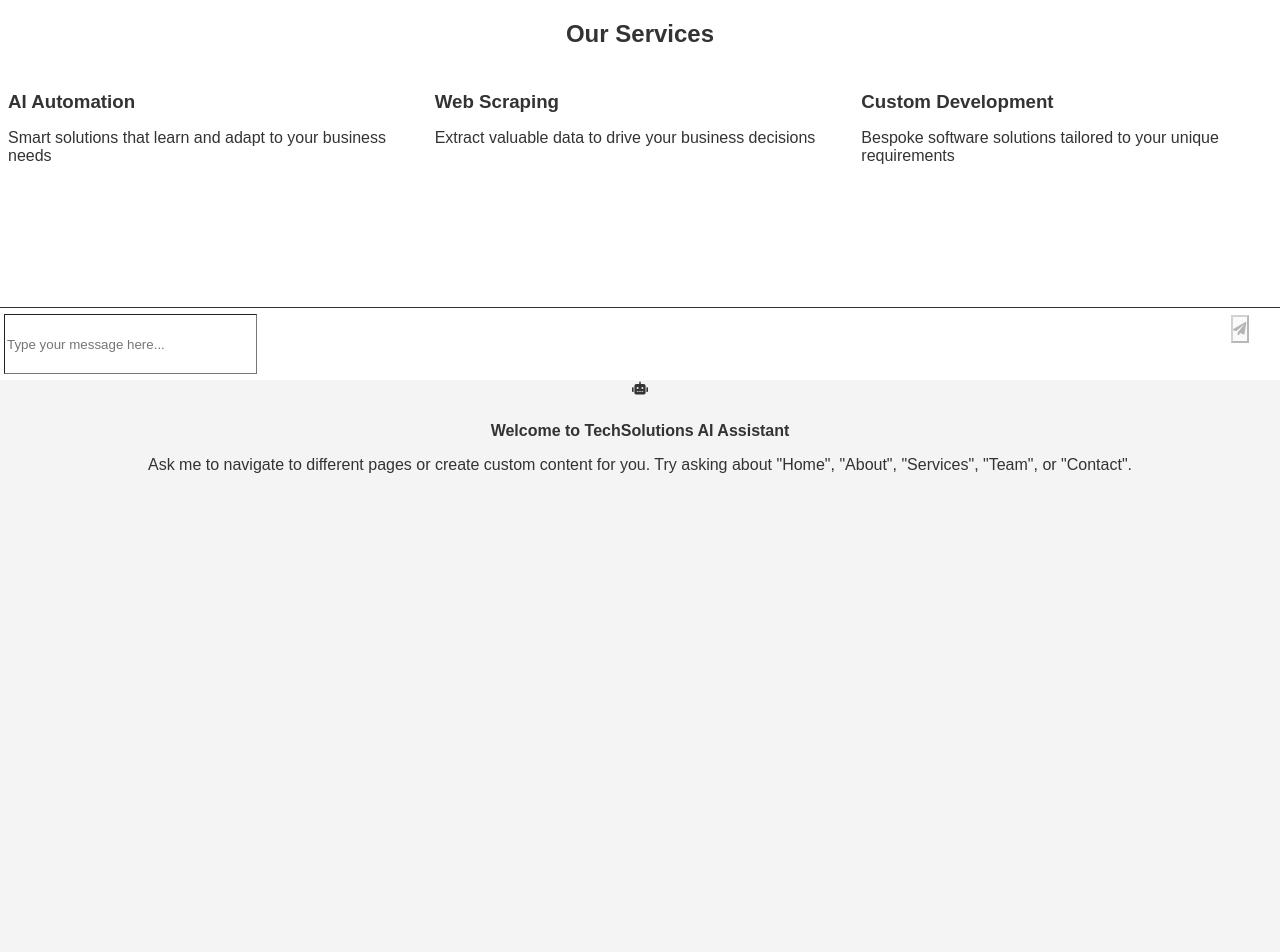
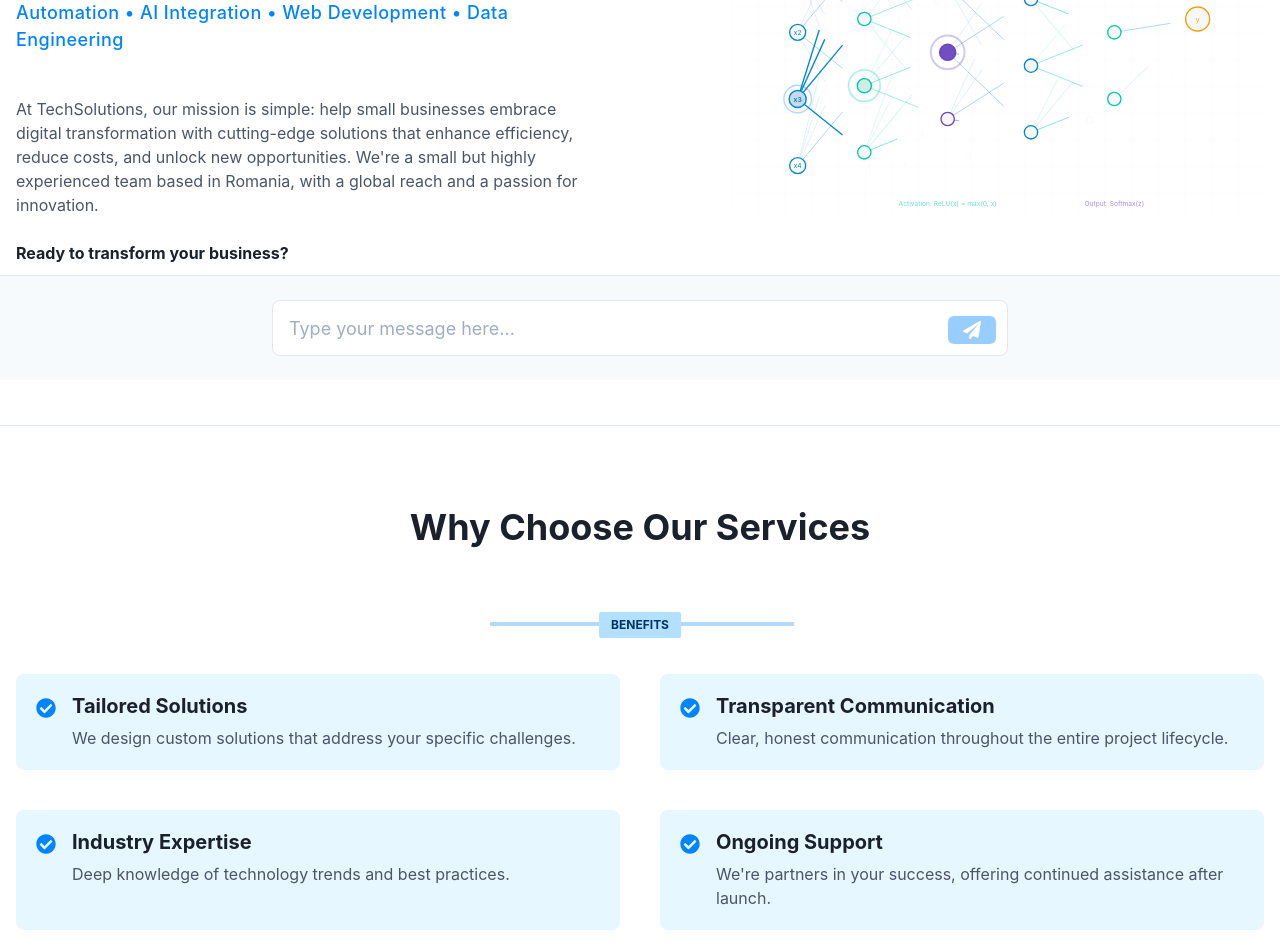
Before and after one commit to vlaven96/landingpage, a React (Vite) app: page / in a window 1280 px wide. Shown: the part 420-1372 px from the top of the page. Built offline with nearby package versions, Linux system fonts and the light colour scheme; the HTML template or start-up script is replaced by a standard one.

Commit message:
improvements on the dark theme

```diff
--- a/src/App.tsx
+++ b/src/App.tsx
@@ -1,5 +1,5 @@
 import React, { useState, useEffect } from 'react';
-import { Box } from '@chakra-ui/react';
+import { Box, ChakraProvider, extendTheme } from '@chakra-ui/react';
 import Navbar from './components/Navbar';
 import Chat from './components/Chat';
 import HomePage from './components/HomePage';
@@ -9,6 +9,41 @@
 import ContactPage from './components/ContactPage';
 import DynamicPage from './components/DynamicPage';
 import OurProcessPage from './components/OurProcessPage';
+
+// Define a custom theme with improved dark mode colors
+const theme = extendTheme({
+  colors: {
+    brand: {
+      50: '#e6f7ff',
+      100: '#b3e0ff',
+      200: '#80c9ff',
+      300: '#4db2ff',
+      400: '#269bff',
+      500: '#0084ff', // primary brand color
+      600: '#0066cc',
+      700: '#004d99',
+      800: '#003366',
+      900: '#001a33',
+    },
+    darkBg: {
+      700: '#2d3748', // slightly lighter dark background
+      800: '#1e2536', // medium dark background
+      900: '#171923', // darkest background (for chat)
+    }
+  },
+  config: {
+    initialColorMode: 'light',
+    useSystemColorMode: true,
+  },
+  styles: {
+    global: (props: any) => ({
+      body: {
+        bg: props.colorMode === 'dark' ? 'darkBg.700' : 'white',
+        color: props.colorMode === 'dark' ? 'white' : 'gray.800',
+      },
+    }),
+  },
+});
 
 // "Default" pages
 export type DefaultPageName = 'home' | 'about' | 'services' | 'team' | 'contact' | 'process';
@@ -132,6 +167,7 @@
   };
 
   return (
+    <ChakraProvider theme={theme}>
       <Box minH="100vh" position="relative">
         <Navbar
           unlockedPages={unlockedPages}
@@ -146,6 +182,7 @@
         {/* The Chat can unlock existing pages or create new ones */}
         <Chat onUnlockOrCreatePage={unlockOrCreatePage} />
       </Box>
+    </ChakraProvider>
   );
 };
 
--- a/src/components/AboutPage.tsx
+++ b/src/components/AboutPage.tsx
@@ -98,7 +98,7 @@
       ];
 
   // Color mode values
-  const bg = useColorModeValue('white', 'darkBg.900');
+  const bg = useColorModeValue('white', 'darkBg.700');
   const cardBg = useColorModeValue('white', 'darkBg.800');
   const textColor = useColorModeValue('gray.800', 'gray.100');
   const subtextColor = useColorModeValue('gray.600', 'gray.300');
--- a/src/components/ContactPage.tsx
+++ b/src/components/ContactPage.tsx
@@ -144,7 +144,7 @@
   const thankYouText = language === 'en' ? "Thank you for your message. We'll get back to you soon!" : "Mulțumim pentru mesaj. Vă vom contacta în curând!";
 
   // Color mode values
-  const bg = useColorModeValue('white', 'darkBg.900');
+  const bg = useColorModeValue('white', 'darkBg.700');
   const cardBg = useColorModeValue('white', 'darkBg.800');
   const textColor = useColorModeValue('gray.800', 'gray.100');
   const subtextColor = useColorModeValue('gray.600', 'gray.300');
--- a/src/components/HomePage.tsx
+++ b/src/components/HomePage.tsx
@@ -11,15 +11,18 @@
   VStack,
   HStack,
   Divider,
-  Badge
+  Badge,
+  SimpleGrid,
+  Icon
 } from '@chakra-ui/react';
 import { motion } from 'framer-motion';
 import { Language } from '../App';
 import NeuralNetworkAnimation from './NeuralNetworkAnimation';
-import { FaArrowRight } from 'react-icons/fa';
+import { FaArrowRight, FaCheckCircle } from 'react-icons/fa';
 
 const MotionBox = motion(Box);
 const MotionText = motion(Text);
+const MotionFlex = motion(Flex);
 
 interface HomePageProps {
   language: Language;
@@ -48,12 +51,47 @@
     : 'Programează o Consultație Gratuită';
 
   // Color mode values
-  const bg = useColorModeValue('white', 'darkBg.900');
+  const bg = useColorModeValue('white', 'darkBg.700');
   const cardBg = useColorModeValue('white', 'darkBg.800');
   const textColor = useColorModeValue('gray.800', 'gray.100');
   const subtextColor = useColorModeValue('gray.600', 'gray.300');
   const highlightColor = useColorModeValue('brand.500', 'brand.300');
   const badgeBg = useColorModeValue('brand.50', 'whiteAlpha.200');
+  const accentColor = useColorModeValue('brand.500', 'brand.300');
+  const highlightBg = useColorModeValue('brand.50', 'darkBg.700');
+  const sectionBg = useColorModeValue('white', 'gray.900');
+
+  // Why Choose Us section content
+  const whyChooseUsTitle = language === 'en'
+    ? "Why Choose Our Services"
+    : "De Ce Să Alegi Serviciile Noastre";
+
+  const whyChooseUsFeatures = [
+    {
+      title: language === 'en' ? "Tailored Solutions" : "Soluții Personalizate",
+      description: language === 'en'
+        ? "We design custom solutions that address your specific challenges."
+        : "Proiectăm soluții personalizate care abordează provocările tale specifice."
+    },
+    {
+      title: language === 'en' ? "Transparent Communication" : "Comunicare Transparentă",
+      description: language === 'en'
+        ? "Clear, honest communication throughout the entire project lifecycle."
+        : "Comunicare clară și onestă pe tot parcursul ciclului de viață al proiectului."
+    },
+    {
+      title: language === 'en' ? "Industry Expertise" : "Expertiză în Industrie",
+      description: language === 'en'
+        ? "Deep knowledge of technology trends and best practices."
+        : "Cunoștințe profunde despre tendințele și cele mai bune practici din tehnologie."
+    },
+    {
+      title: language === 'en' ? "Ongoing Support" : "Suport Continuu",
+      description: language === 'en'
+        ? "We're partners in your success, offering continued assistance after launch."
+        : "Suntem parteneri în succesul tău, oferind asistență continuă după lansare."
+    }
+  ];
 
   return (
     <Box minH="100vh" bg={bg} overflowX="hidden">
@@ -163,64 +201,90 @@
         </Flex>
       </Container>
 
-      {/* Features Section */}
-      <Box bg={useColorModeValue('gray.50', 'darkBg.800')} py={20}>
+      {/* Why Choose Our Services Section - replacing "Our Services" */}
+      <Box
+        bg={sectionBg}
+        py={20}
+        borderTop="1px solid"
+        borderBottom="1px solid"
+        borderColor={useColorModeValue('gray.200', 'gray.700')}
+      >
         <Container maxW="container.xl">
+          <VStack spacing={12} align="stretch">
             <Heading
               as="h2"
               size="xl"
               textAlign="center"
-            mb={16}
+              mb={6}
               color={textColor}
             >
-            {language === 'en' ? 'Our Services' : 'Serviciile Noastre'}
+              {whyChooseUsTitle}
             </Heading>
 
-          <Stack
-            direction={{ base: 'column', md: 'row' }}
-            spacing={8}
-            justify="center"
+            {/* Line with Badge */}
+            <Flex justify="center" mb={6}>
+              <Box position="relative" width="100%" maxW="300px">
+                <Divider borderColor={accentColor} borderWidth="2px" opacity={0.3} />
+                <Badge
+                  colorScheme="brand"
+                  position="absolute"
+                  top="-10px"
+                  left="50%"
+                  transform="translateX(-50%)"
+                  px={3}
+                  py={1}
                 >
-            {[
-              {
-                title: language === 'en' ? 'AI Automation' : 'Automatizare AI',
-                description: language === 'en'
-                  ? 'Smart solutions that learn and adapt to your business needs'
-                  : 'Soluții inteligente care învață și se adaptează nevoilor afacerii tale'
-              },
-              {
-                title: language === 'en' ? 'Web Scraping' : 'Web Scraping',
-                description: language === 'en'
-                  ? 'Extract valuable data to drive your business decisions'
-                  : 'Extrage date valoroase pentru a-ți ghida deciziile de afaceri'
-              },
-              {
-                title: language === 'en' ? 'Custom Development' : 'Dezvoltare Personalizată',
-                description: language === 'en'
-                  ? 'Bespoke software solutions tailored to your unique requirements'
-                  : 'Soluții software personalizate adaptate cerințelor tale unice'
-              }
-            ].map((feature, idx) => (
-              <MotionBox
+                  {language === 'en' ? "Benefits" : "Beneficii"}
+                </Badge>
+              </Box>
+            </Flex>
+
+            {/* Why Choose Us Features */}
+            <SimpleGrid columns={{ base: 1, md: 2 }} spacing={10}>
+              {whyChooseUsFeatures.map((feature, idx) => (
+                <MotionFlex
                   key={idx}
-                bg={cardBg}
-                p={8}
+                  direction="column"
+                  initial={{ opacity: 0, y: 10 }}
+                  animate={{ opacity: 1, y: 0 }}
+                  transition={{ delay: 0.1 * idx + 0.5, duration: 0.5 }}
+                  p={5}
                   borderRadius="lg"
-                boxShadow="sm"
-                flex="1"
-                initial={{ opacity: 0, y: 20 }}
-                animate={{ opacity: 1, y: 0 }}
-                transition={{ delay: 0.2 * idx, duration: 0.5 }}
+                  bg={highlightBg}
+                  _hover={{
+                    transform: 'translateY(-5px)',
+                    boxShadow: 'md'
+                  }}
+                  transition="all 0.3s"
                 >
-                <Heading as="h3" size="md" mb={4} color={textColor}>
+                  <HStack spacing={4} align="flex-start" mb={2}>
+                    <Icon as={FaCheckCircle} color={accentColor} boxSize={5} mt={1} />
+                    <Heading as="h3" size="md" color={textColor}>
                       {feature.title}
                     </Heading>
-                <Text color={subtextColor}>
+                  </HStack>
+                  <Text color={subtextColor} pl={9}>
                     {feature.description}
                   </Text>
-              </MotionBox>
+                </MotionFlex>
               ))}
-          </Stack>
+            </SimpleGrid>
+
+            {/* Call to Action */}
+            <Flex justify="center" mt={10}>
+              <Button
+                size="lg"
+                colorScheme="brand"
+                px={8}
+                _hover={{ transform: 'translateY(-2px)', boxShadow: 'lg' }}
+                transition="all 0.2s"
+                onClick={() => window.location.href = '/services'}
+                rightIcon={<FaArrowRight />}
+              >
+                {language === 'en' ? "Explore Our Services" : "Explorează Serviciile Noastre"}
+              </Button>
+            </Flex>
+          </VStack>
         </Container>
       </Box>
     </Box>
--- a/src/components/OurProcessPage.tsx
+++ b/src/components/OurProcessPage.tsx
@@ -79,7 +79,7 @@
   ];
 
   // Color mode values
-  const bg = useColorModeValue('white', 'darkBg.900');
+  const bg = useColorModeValue('white', 'darkBg.700');
   const cardBg = useColorModeValue('white', 'darkBg.800');
   const textColor = useColorModeValue('gray.800', 'gray.100');
   const subtextColor = useColorModeValue('gray.600', 'gray.300');
--- a/src/components/ServicesPage.tsx
+++ b/src/components/ServicesPage.tsx
@@ -62,7 +62,7 @@
     : "Soluții de ultimă generație adaptate nevoilor afacerii tale";
 
   // Color mode values
-  const bg = useColorModeValue('white', 'darkBg.900');
+  const bg = useColorModeValue('white', 'darkBg.700');
   const cardBg = useColorModeValue('white', 'darkBg.800');
   const textColor = useColorModeValue('gray.800', 'gray.100');
   const subtextColor = useColorModeValue('gray.600', 'gray.300');
--- a/src/components/TeamPage.tsx
+++ b/src/components/TeamPage.tsx
@@ -67,7 +67,7 @@
   ];
 
   // Color mode values
-  const bg = useColorModeValue('white', 'darkBg.900');
+  const bg = useColorModeValue('white', 'darkBg.700');
   const cardBg = useColorModeValue('white', 'darkBg.800');
   const textColor = useColorModeValue('gray.800', 'gray.100');
   const subtextColor = useColorModeValue('gray.600', 'gray.300');
```
Lines whose indentation alone changed are shown as unchanged.
